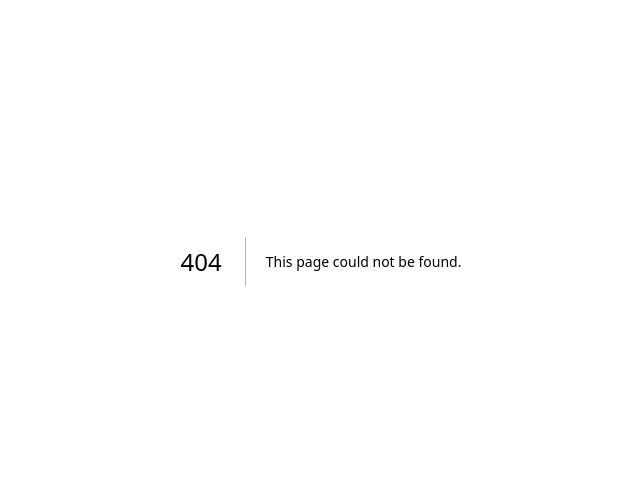
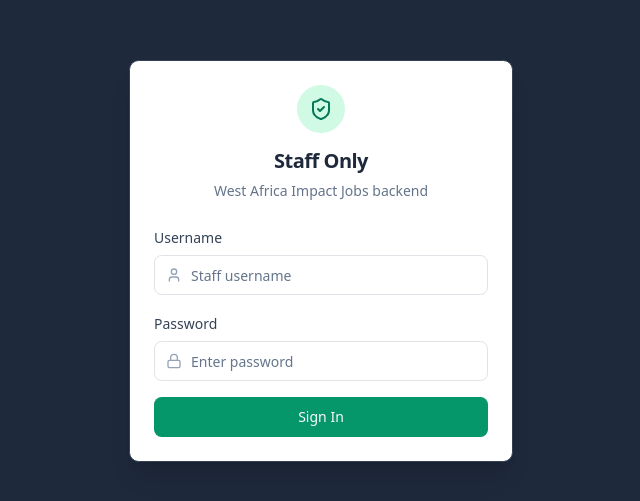
Before and after one commit to gtsinnovation/west-africa-jobs, a Next.js app: page /admin in a window 1280 px wide. Before the commit this address had no page. Shown: the part 139-640 px from the top of the page, without its empty margins (319-959 px from the left). Built offline with nearby package versions, Linux system fonts and the light colour scheme.

Commit message:
feat: add signup, login, verify-email, account, and admin pages

```diff
--- /dev/null
+++ b/app/account/page.tsx
@@ -0,0 +1,15 @@
+import { SiteHeader } from "@/components/site-header";
+import { SiteFooter } from "@/components/site-footer";
+import { AccountPanel } from "@/components/auth/account-panel";
+
+export default function AccountPage() {
+  return (
+    <div className="flex min-h-screen flex-col bg-slate-50">
+      <SiteHeader />
+      <main className="mx-auto w-full max-w-2xl flex-1 px-4 py-8 sm:px-6">
+        <AccountPanel />
+      </main>
+      <SiteFooter />
+    </div>
+  );
+}
--- /dev/null
+++ b/app/admin/dashboard/page.tsx
@@ -0,0 +1,5 @@
+import { DashboardClient } from "@/components/admin/dashboard-client";
+
+export default function AdminDashboardPage() {
+  return <DashboardClient />;
+}
--- /dev/null
+++ b/app/admin/page.tsx
@@ -0,0 +1,98 @@
+"use client";
+
+import { useState } from "react";
+import { useRouter } from "next/navigation";
+import { Lock, User, ShieldCheck, Loader2 } from "lucide-react";
+import { Input } from "@/components/ui/input";
+import { Label } from "@/components/ui/label";
+import { Button } from "@/components/ui/button";
+import { Card, CardContent, CardHeader, CardTitle } from "@/components/ui/card";
+import { Alert, AlertDescription } from "@/components/ui/alert";
+
+export default function AdminLoginPage() {
+  const router = useRouter();
+  const [username, setUsername] = useState("");
+  const [password, setPassword] = useState("");
+  const [error, setError] = useState("");
+  const [loading, setLoading] = useState(false);
+
+  const handleSubmit = async (e: React.FormEvent) => {
+    e.preventDefault();
+    setLoading(true);
+    setError("");
+    try {
+      const res = await fetch("/api/auth/login", {
+        method: "POST",
+        headers: { "Content-Type": "application/json" },
+        body: JSON.stringify({ username, password }),
+      });
+      if (!res.ok) {
+        const data = await res.json();
+        setError(data.error ?? "Login failed.");
+        return;
+      }
+      router.push("/admin/dashboard");
+    } finally {
+      setLoading(false);
+    }
+  };
+
+  return (
+    <div className="flex min-h-screen items-center justify-center bg-slate-800 px-4">
+      <Card className="w-full max-w-sm border-slate-700 bg-white shadow-xl">
+        <CardHeader className="items-center text-center">
+          <span className="mb-2 flex h-12 w-12 items-center justify-center rounded-full bg-emerald-100 text-emerald-700">
+            <ShieldCheck className="h-6 w-6" />
+          </span>
+          <CardTitle className="text-xl text-slate-800">Staff Only</CardTitle>
+          <p className="text-sm text-slate-500">West Africa Impact Jobs backend</p>
+        </CardHeader>
+        <CardContent>
+          <form onSubmit={handleSubmit} className="space-y-4">
+            <div className="space-y-1.5">
+              <Label htmlFor="username">Username</Label>
+              <div className="relative">
+                <User className="absolute left-3 top-1/2 h-4 w-4 -translate-y-1/2 text-slate-400" />
+                <Input
+                  id="username"
+                  type="text"
+                  value={username}
+                  onChange={(e) => setUsername(e.target.value)}
+                  placeholder="Staff username"
+                  className="pl-9"
+                  autoComplete="username"
+                  required
+                />
+              </div>
+            </div>
+            <div className="space-y-1.5">
+              <Label htmlFor="password">Password</Label>
+              <div className="relative">
+                <Lock className="absolute left-3 top-1/2 h-4 w-4 -translate-y-1/2 text-slate-400" />
+                <Input
+                  id="password"
+                  type="password"
+                  value={password}
+                  onChange={(e) => setPassword(e.target.value)}
+                  placeholder="Enter password"
+                  className="pl-9"
+                  autoComplete="current-password"
+                  required
+                />
+              </div>
+            </div>
+            {error && (
+              <Alert variant="destructive">
+                <AlertDescription>{error}</AlertDescription>
+              </Alert>
+            )}
+            <Button type="submit" className="w-full bg-emerald-600 hover:bg-emerald-700" disabled={loading}>
+              {loading && <Loader2 className="mr-2 h-4 w-4 animate-spin" />}
+              Sign In
+            </Button>
+          </form>
+        </CardContent>
+      </Card>
+    </div>
+  );
+}
--- /dev/null
+++ b/app/login/page.tsx
@@ -0,0 +1,15 @@
+import { SiteHeader } from "@/components/site-header";
+import { SiteFooter } from "@/components/site-footer";
+import { LoginForm } from "@/components/auth/login-form";
+
+export default function LoginPage() {
+  return (
+    <div className="flex min-h-screen flex-col bg-slate-50">
+      <SiteHeader />
+      <div className="flex flex-1 items-center justify-center px-4 py-10">
+        <LoginForm />
+      </div>
+      <SiteFooter />
+    </div>
+  );
+}
--- /dev/null
+++ b/app/signup/page.tsx
@@ -0,0 +1,15 @@
+import { SiteHeader } from "@/components/site-header";
+import { SiteFooter } from "@/components/site-footer";
+import { SignupForm } from "@/components/auth/signup-form";
+
+export default function SignupPage() {
+  return (
+    <div className="flex min-h-screen flex-col bg-slate-50">
+      <SiteHeader />
+      <div className="flex flex-1 items-center justify-center px-4 py-10">
+        <SignupForm />
+      </div>
+      <SiteFooter />
+    </div>
+  );
+}
--- /dev/null
+++ b/app/verify-email/page.tsx
@@ -0,0 +1,15 @@
+import { SiteHeader } from "@/components/site-header";
+import { SiteFooter } from "@/components/site-footer";
+import { VerifyEmailPanel } from "@/components/auth/verify-email-panel";
+
+export default function VerifyEmailPage() {
+  return (
+    <div className="flex min-h-screen flex-col bg-slate-50">
+      <SiteHeader />
+      <div className="flex flex-1 items-center justify-center px-4 py-10">
+        <VerifyEmailPanel />
+      </div>
+      <SiteFooter />
+    </div>
+  );
+}
```
